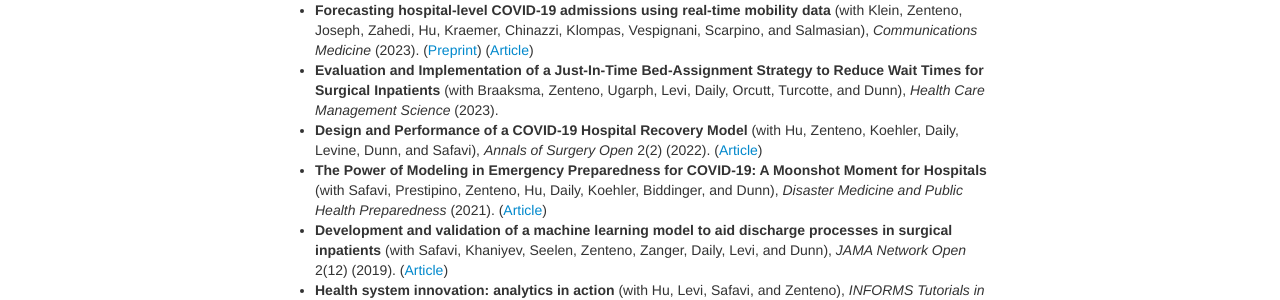
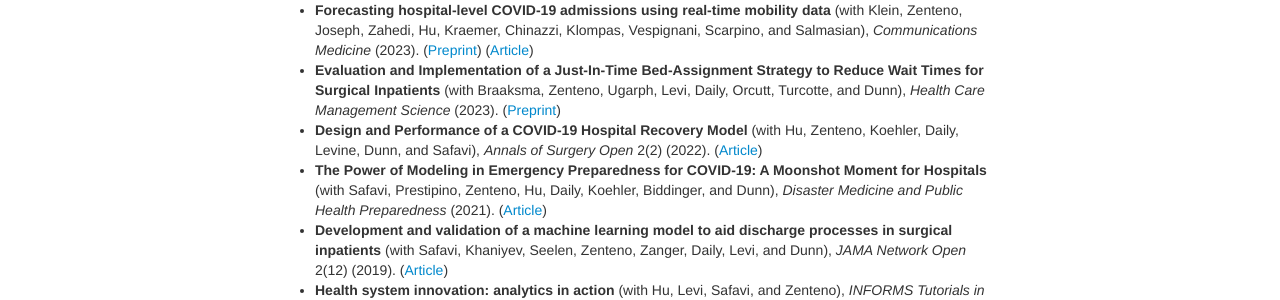
Before and after one commit to martincopenhaver/martincopenhaver.github.io, a Jekyll site: the page built from research.md, in a window 1280 px wide. Shown: the part 402-702 px from the top of the page. Built offline with Jekyll 4.4.1, drawn with Linux system fonts in a browser that asks for light colours.

Commit message:
Update research.md

```diff
--- a/research.md
+++ b/research.md
@@ -13,7 +13,7 @@ If you have any difficulty obtaining a copy of a paper of mine, please <a href="
 * **Impact of a hospital policy to redistribute admission flow across clinical services for capacity relief during COVID-19 surges** (with Safavi, Moore, Bravard, Britton, and Dunn), _Journal of Hospital Medicine_ (2023). ([Article](https://shmpublications.onlinelibrary.wiley.com/doi/10.1002/jhm.13058))
 * **Impact of Emergency Department Crowding on Discharged Patient Experience** (with Berlyand, White, Dutta, Baugh, Wilcox, Yun, Raja, and Sonis), _Western Journal of Emergency Medicine_ (2022). ([Article](https://escholarship.org/uc/item/5tw0n5sc))
 * **Forecasting hospital-level COVID-19 admissions using real-time mobility data** (with Klein, Zenteno, Joseph, Zahedi, Hu, Kraemer, Chinazzi, Klompas, Vespignani, Scarpino, and Salmasian), _Communications Medicine_ (2023). ([Preprint](https://www.medrxiv.org/content/10.1101/2022.06.06.22275840)) ([Article](https://www.nature.com/articles/s43856-023-00253-5))
-* **Evaluation and Implementation of a Just-In-Time Bed-Assignment Strategy to Reduce Wait Times for Surgical Inpatients** (with Braaksma, Zenteno, Ugarph, Levi, Daily, Orcutt, Turcotte, and Dunn), _Health Care Management Science_  (2023).
+* **Evaluation and Implementation of a Just-In-Time Bed-Assignment Strategy to Reduce Wait Times for Surgical Inpatients** (with Braaksma, Zenteno, Ugarph, Levi, Daily, Orcutt, Turcotte, and Dunn), _Health Care Management Science_  (2023). ([Preprint](https://martincopenhaver.github.io/files/JIT_preprint.pdf))
 * **Design and Performance of a COVID-19 Hospital Recovery Model** (with Hu, Zenteno, Koehler, Daily, Levine, Dunn, and Safavi), _Annals of Surgery Open_ 2(2) (2022). ([Article](https://journals.lww.com/aosopen/Fulltext/2021/06000/Design_and_Performance_of_a_COVID_19_Hospital.9.aspx))
 * **The Power of Modeling in Emergency Preparedness for COVID-19: A Moonshot Moment for Hospitals** (with Safavi, Prestipino, Zenteno, Hu, Daily, Koehler, Biddinger, and Dunn), _Disaster Medicine and Public Health Preparedness_ (2021). ([Article](https://doi.org/10.1017/dmp.2021.51))
 * **Development and validation of a machine learning model to aid discharge processes in surgical inpatients** (with Safavi, Khaniyev, Seelen, Zenteno, Zanger, Daily, Levi, and Dunn), _JAMA Network Open_ 2(12) (2019). ([Article](https://jamanetwork.com/journals/jamanetworkopen/fullarticle/2757372))
```
